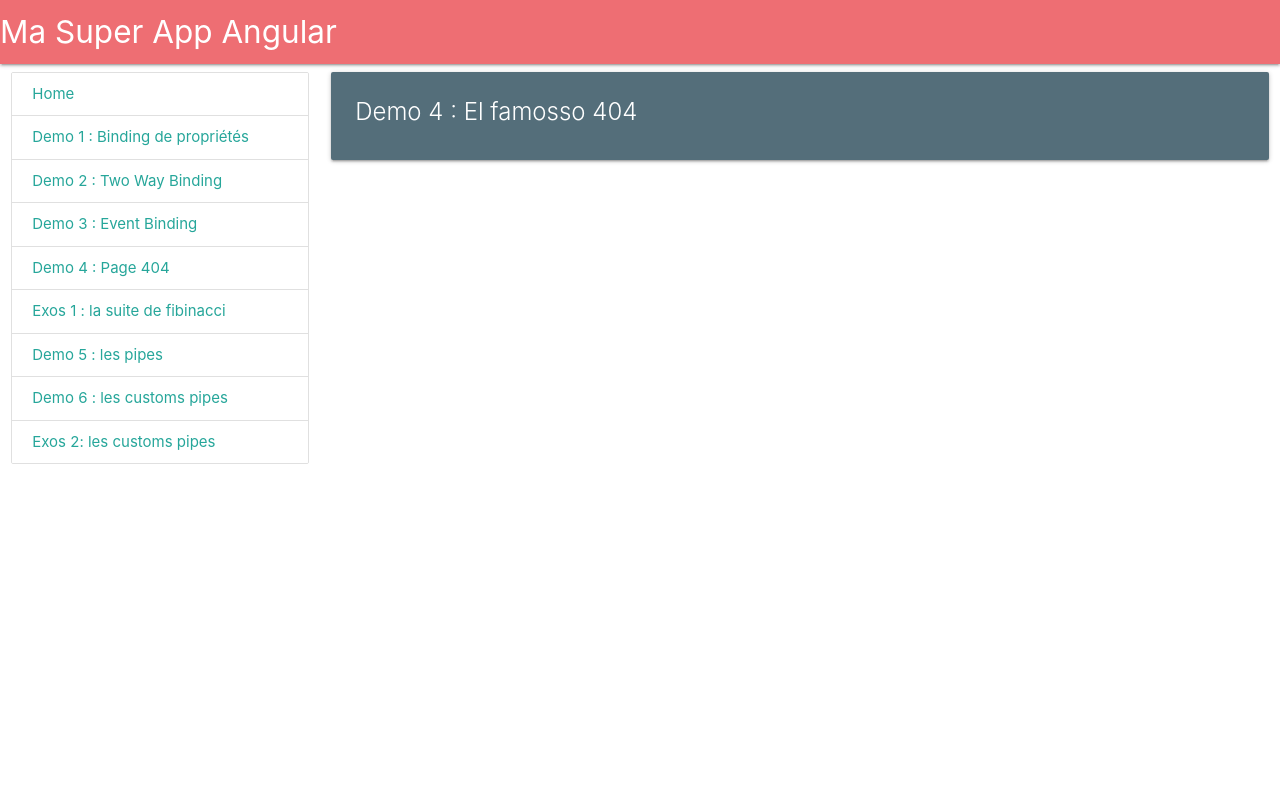
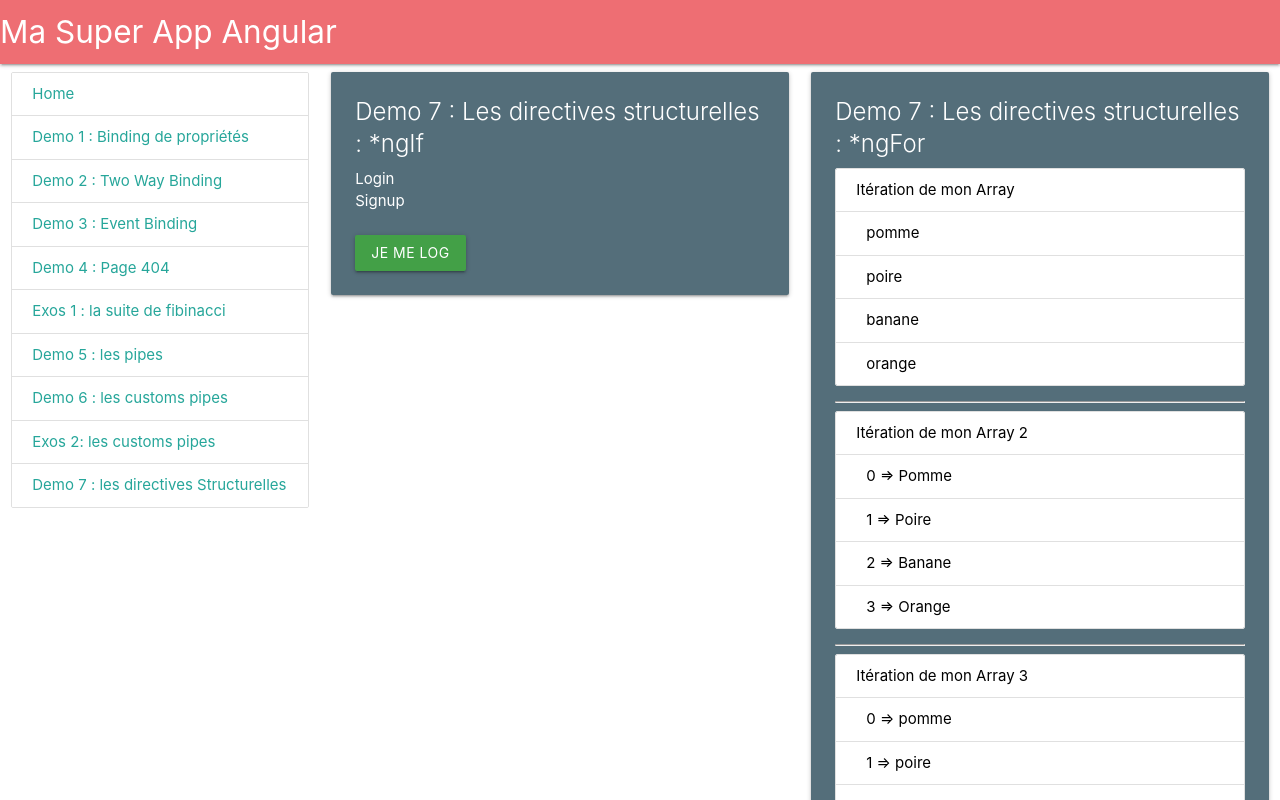
Before and after one commit to evengyl/demoBxl_angular, an Angular app: page /demo/demo7 in a window 1280 px wide. Shown: the top 800 px of the page. Built offline with nearby package versions, Linux system fonts and the light colour scheme.

Commit message:
add ngif ngfor models + exos 3 explain

```diff
--- a/src/app/app-routing.module.ts
+++ b/src/app/app-routing.module.ts
@@ -6,6 +6,7 @@ import { Demo3Component } from './components/demo/demo3/demo3.component';
 import { Demo4Component } from './components/demo/demo4/demo4.component';
 import { Demo5Component } from './components/demo/demo5/demo5.component';
 import { Demo6Component } from './components/demo/demo6/demo6.component';
+import { Demo7Component } from './components/demo/demo7/demo7.component';
 import { Exos1Component } from './components/exos/exos1/exos1.component';
 import { Exos2Component } from './components/exos/exos2/exos2.component';
 import { HomeComponent } from './components/home/home.component';
@@ -19,6 +20,7 @@ const routes: Routes = [
     { path : 'demo4', component : Demo4Component },
     { path : 'demo5', component : Demo5Component },
     { path : 'demo6', component : Demo6Component },
+    { path : 'demo7', component : Demo7Component },
   ] },
 
   { path : "exos", children : [
--- a/src/app/app.module.ts
+++ b/src/app/app.module.ts
@@ -18,6 +18,7 @@ import { Demo6Component } from './components/demo/demo6/demo6.component';
 import { PowPipe } from './components/demo/demo6/pow.pipe';
 import { Exos2Component } from './components/exos/exos2/exos2.component';
 import { TimeConverterPipe } from './components/exos/exos2/time-converter.pipe';
+import { Demo7Component } from './components/demo/demo7/demo7.component';
 
 @NgModule({
   declarations: [
@@ -35,6 +36,7 @@ import { TimeConverterPipe } from './components/exos/exos2/time-converter.pipe';
     PowPipe,
     Exos2Component,
     TimeConverterPipe,
+    Demo7Component,
   ],
   imports: [
     BrowserModule,
--- /dev/null
+++ b/src/app/components/demo/demo7/Models/User.model.ts
@@ -0,0 +1,7 @@
+export class User
+{
+  public name : string
+  public surname : string
+  public age : number
+  public techFav : string[]
+}
--- /dev/null
+++ b/src/app/components/demo/demo7/demo7.component.html
@@ -0,0 +1,73 @@
+<div class="row">
+    <div class="col s6">
+        <div class="card blue-grey darken-1">
+            <div class="card-content white-text">
+                <span class="card-title">Demo 7 : Les directives structurelles : *ngIf</span>
+                <p *ngIf="!statusAuth && !statusAuth2">Login</p>
+                <p *ngIf="!statusAuth && !statusAuth2">Signup</p>
+                <p *ngIf="statusAuth && statusAuth2">Logout</p>
+                <p *ngIf="statusAuth && statusAuth2">My Account</p>
+                <br>
+                <button (click)="login()" class="btn waves-effect green darken-1">Je me log</button>
+            </div>
+        </div>
+    </div>
+
+    <div class="col s6">
+        <div class="card blue-grey darken-1">
+            <div class="card-content white-text">
+                <span class="card-title">Demo 7 : Les directives structurelles : *ngFor</span>
+                <ul class="collection with-header black-text">
+                    <li class="collection-header">Itération de mon Array</li>
+                    <li *ngFor="let item of liste2" class="collection-item black-text">
+                        {{item}}
+                    </li>
+                </ul>
+                <hr>
+                <ul class="collection with-header black-text">
+                    <li class="collection-header">Itération de mon Array 2</li>
+                    <li *ngFor="let item of liste2 | keyvalue" class="collection-item black-text">
+                        {{item.key}} => {{ item.value | titlecase }}
+                    </li>
+                </ul>
+                <hr>
+                <ul class="collection with-header black-text">
+                    <li class="collection-header">Itération de mon Array 3</li>
+                    <li *ngFor="let item of liste2; let i = index" class="collection-item black-text">
+                        {{i}} => {{item}}
+                    </li>
+                </ul>
+                <hr>
+                <ul class="collection with-header">
+                    <li class="collection-header black-text">Itération de mon Objet</li>
+                    <li *ngFor="let item of liste1 | keyvalue" class="collection-item black-text">
+                        {{ item.key }} => {{ item.value }}
+                    </li>
+                </ul>
+            </div>
+        </div>
+    </div>
+
+    <div class="col s12">
+        <div class="card blue-grey darken-1">
+            <div class="card-content white-text">
+                <span class="card-title">Demo 7 : Les directives structurelles : *ngFor</span>
+                <ul class="collection with-header black-text">
+                    <li class="collection-header">Itération de mon Tableau d'objet 'model user'</li>
+                    <li *ngFor="let item of users; let i = index" class="collection-item black-text">
+
+                        {{i}} : {{ item.name }} => {{ item.surname}} => {{item.age}}
+
+                        <ul *ngIf="!statusAuth" class="collection with-header black-text">
+                            <li class="collection-header">Tech's Favorites</li>
+                            <li class="collection-item black-text" *ngFor="let tech of item.techFav; let j = index">
+                                {{j}} --> {{tech}}<br>
+                            </li>
+                        </ul>
+
+                    </li>
+                </ul>
+            </div>
+        </div>
+    </div>
+</div>
--- /dev/null
+++ b/src/app/components/demo/demo7/demo7.component.ts
@@ -0,0 +1,75 @@
+import { Component, OnInit } from '@angular/core';
+import { User } from './Models/User.model';
+
+@Component({
+  selector: 'app-demo7',
+  templateUrl: './demo7.component.html'
+})
+export class Demo7Component implements OnInit {
+
+  public statusAuth : boolean
+  public statusAuth2 : boolean
+  public liste1 : {}
+  public liste2 : string[] = []
+
+  public user : {
+    name : string,
+    surname : string,
+    age : number
+  } = { name : null, surname : null, age : null}
+
+  public users : User[] = []
+
+  constructor() {
+    this.user.surname = "Loic"
+    this.user.name = "Baudoux"
+    this.user.age = 30
+
+
+    let user1 = new User
+    user1.name = "Amira"
+    user1.surname = "Tata"
+    user1.age = 99
+    user1.techFav = ["Html", "Css", "js", "photoshop.."]
+
+    let user2 = new User
+    user2.name = "Stef"
+    user2.surname = "Tutu"
+    user2.age = 98
+    user2.techFav = ["c#", "c", "c++", "discord"]
+
+    this.users.push(user1)
+    this.users.push(user2)
+  }
+
+  ngOnInit(): void {
+    this.statusAuth = false
+    this.statusAuth2 = false
+
+    this.liste1 = {
+      "name" : "Baudoux",
+      "surname" : "Loic",
+      "age" : 30,
+    }
+
+    this.liste2 = [
+      "pomme", "poire", "banane", "orange"
+    ]
+
+    /* après key value */
+    /*
+    this.liste3 = [
+      { key : "0", value : "pomme"},
+      { key : "1", value : "poire"},
+      { key : "2", value : "banane"},
+      { key : "3", value : "orange"}
+    ]*/
+  }
+
+  login()
+  {
+    this.statusAuth = !this.statusAuth
+    this.statusAuth2 = !this.statusAuth2
+  }
+
+}
--- a/src/app/components/navbar/navbar.component.html
+++ b/src/app/components/navbar/navbar.component.html
@@ -8,4 +8,5 @@
   <a routerLink="demo/demo5" class="collection-item">Demo 5 : les pipes</a>
   <a routerLink="demo/demo6" class="collection-item">Demo 6 : les customs pipes</a>
   <a routerLink="exos/exos2" class="collection-item">Exos 2: les customs pipes</a>
+  <a routerLink="demo/demo7" class="collection-item">Demo 7 : les directives Structurelles</a>
 </div>
```
Also changed, not shown: 1 other file (tests, documents, lock files or other folders).
